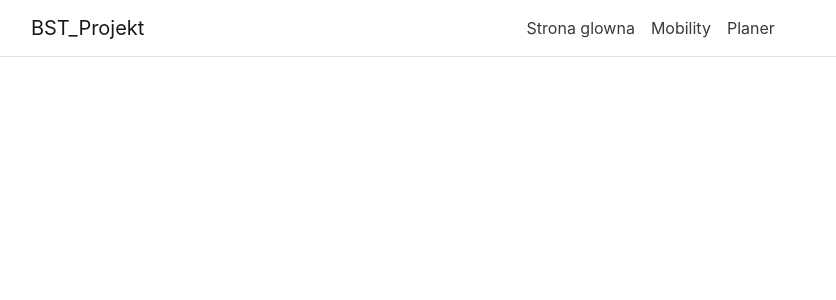
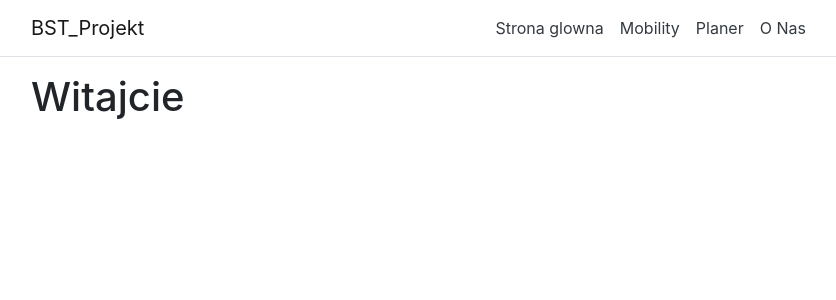
Before and after one commit to piotrpiorkowski/BST-Projekt, an Angular app in the folder ClientApp/: page /about-us in a window 1280 px wide. Before the commit this address led to /. Shown: the top 300 px of the page, without its empty margins (54-890 px from the left). Built offline with nearby package versions, Linux system fonts and the light colour scheme.

Commit message:
add about-us component

```diff
--- /dev/null
+++ b/ClientApp/src/app/about-us/about-us.component.html
@@ -0,0 +1 @@
+<h1> Witajcie </h1>
--- /dev/null
+++ b/ClientApp/src/app/about-us/about-us.component.ts
@@ -0,0 +1,15 @@
+import { Component, OnInit } from '@angular/core';
+
+@Component({
+  selector: 'app-about-us',
+  templateUrl: './about-us.component.html',
+  styleUrls: ['./about-us.component.css']
+})
+export class AboutUsComponent implements OnInit {
+
+  constructor() { }
+
+  ngOnInit() {
+  }
+
+}
--- a/ClientApp/src/app/app.module.ts
+++ b/ClientApp/src/app/app.module.ts
@@ -9,6 +9,7 @@ import { NavMenuComponent } from './nav-menu/nav-menu.component';
 import { HomeComponent } from './home/home.component';
 import { CounterComponent } from './counter/counter.component';
 import { FetchDataComponent } from './fetch-data/fetch-data.component';
+import { AboutUsComponent } from './about-us/about-us.component';
 
 @NgModule({
   declarations: [
@@ -16,7 +17,8 @@ import { FetchDataComponent } from './fetch-data/fetch-data.component';
     NavMenuComponent,
     HomeComponent,
     CounterComponent,
-    FetchDataComponent
+    FetchDataComponent,
+    AboutUsComponent
   ],
   imports: [
     BrowserModule.withServerTransition({ appId: 'ng-cli-universal' }),
@@ -26,6 +28,7 @@ import { FetchDataComponent } from './fetch-data/fetch-data.component';
       { path: '', component: HomeComponent, pathMatch: 'full' },
       { path: 'counter', component: CounterComponent },
       { path: 'fetch-data', component: FetchDataComponent },
+      { path: 'about-us', component: AboutUsComponent },
     ])
   ],
   providers: [],
--- a/ClientApp/src/app/nav-menu/nav-menu.component.html
+++ b/ClientApp/src/app/nav-menu/nav-menu.component.html
@@ -20,22 +20,19 @@
         [ngClass]="{ show: isExpanded }"
       >
         <ul class="navbar-nav flex-grow">
-          <li
-            class="nav-item"
-            [routerLinkActive]="['link-active']"
-            [routerLinkActiveOptions]="{ exact: true }"
-          >
+          <li class="nav-item"
+              [routerLinkActive]="['link-active']"
+              [routerLinkActiveOptions]="{ exact: true }">
             <a class="nav-link text-dark" [routerLink]="['/']">Strona glowna</a>
           </li>
           <li class="nav-item" [routerLinkActive]="['link-active']">
-            <a class="nav-link text-dark" [routerLink]="['/counter']"
-              >Mobility</a
-            >
+            <a class="nav-link text-dark" [routerLink]="['/counter']">Mobility</a>
           </li>
           <li class="nav-item" [routerLinkActive]="['link-active']">
-            <a class="nav-link text-dark" [routerLink]="['/fetch-data']"
-              >Planer</a
-            >
+            <a class="nav-link text-dark" [routerLink]="['/fetch-data']">Planer</a>
+          </li>
+          <li class="nav-item" [routerLinkActive]="['link-active']">
+            <a class="nav-link text-dark" [routerLink]="['/about-us']">O Nas</a>
           </li>
         </ul>
       </div>
```
Also changed, not shown: ClientApp/src/app/about-us/about-us.component.css (added), 1 other file (tests, documents, lock files or other folders).
